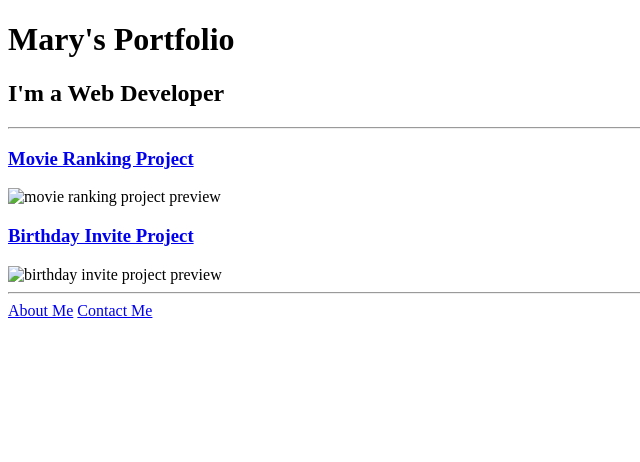
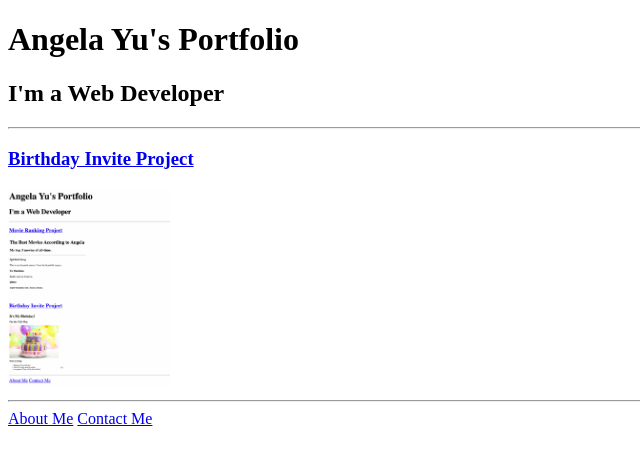
Before and after one commit to marySkito/html.portfolio, a plain HTML site: page index.html in a window 1280 px wide. Shown: the whole page, without its empty margins (0-640 px from the left). Drawn offline with Linux system fonts and the light colour scheme.

Commit message:
Add files via upload

```diff
--- a/index.html
+++ b/index.html
@@ -1,22 +1,21 @@
-
 <!DOCTYPE html>
 <html lang="en">
 
 <head>
   <meta charset="UTF-8">
-    <title>Mary's Portfolio</title>
+  <title>Angela's Portfolio</title>
 </head>
 
 <body>
-    <h1>Mary's Portfolio</h1>
+  <h1>Angela Yu's Portfolio</h1>
   <h2>I'm a Web Developer</h2>
   <hr />
-    <h3><a href="./2.4+Movie+Ranking+Project/2.4 Movie Ranking Project/index.html">Movie Ranking Project</a></h3>
-    <img src="./assets/images/movie-ranking.png" height="200" alt="movie ranking project preview" />
+
   <h3><a href="./public/birthday-invite.html">Birthday Invite Project</a></h3>
-    <img src="./assets/images/birthday-invite.png" height="200" alt="birthday invite project preview" />
+  <img src="./goal.png" height="200" alt="birthday invite project preview"/>
   <hr />
   <a href="./public/about.html">About Me</a>
   <a href="./public/contact.html">Contact Me</a>
 </body>
+
 </html>
```
Lines whose indentation alone changed are shown as unchanged.
